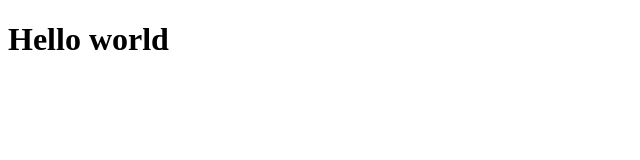
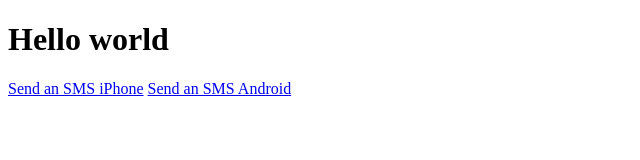
Before and after one commit to dreambakers/dreambakers.github.io, a plain HTML site: page index.html in a window 1280 px wide. Shown: the whole page, without its empty margins (0-640 px from the left). Drawn offline with Linux system fonts and the light colour scheme.

Commit message:
Update index.html

```diff
--- a/index.html
+++ b/index.html
@@ -7,5 +7,7 @@
 </head>
 <body>
     <h1>Hello world</h1>
+    <a href="sms:1234&body=hi">Send an SMS iPhone</a>
+    <a href="sms:1234?body=hi">Send an SMS Android</a>
 </body>
 </html>
```
